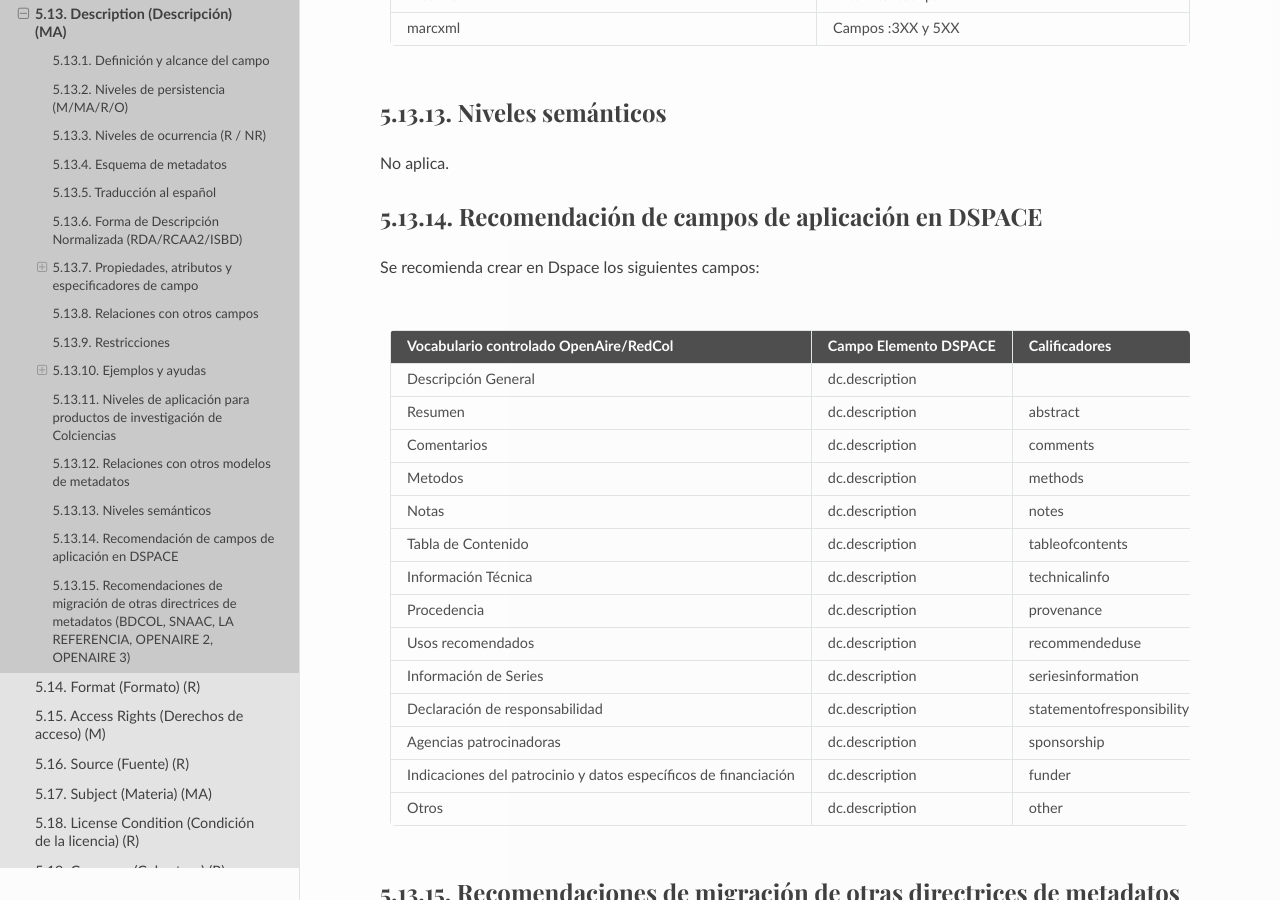
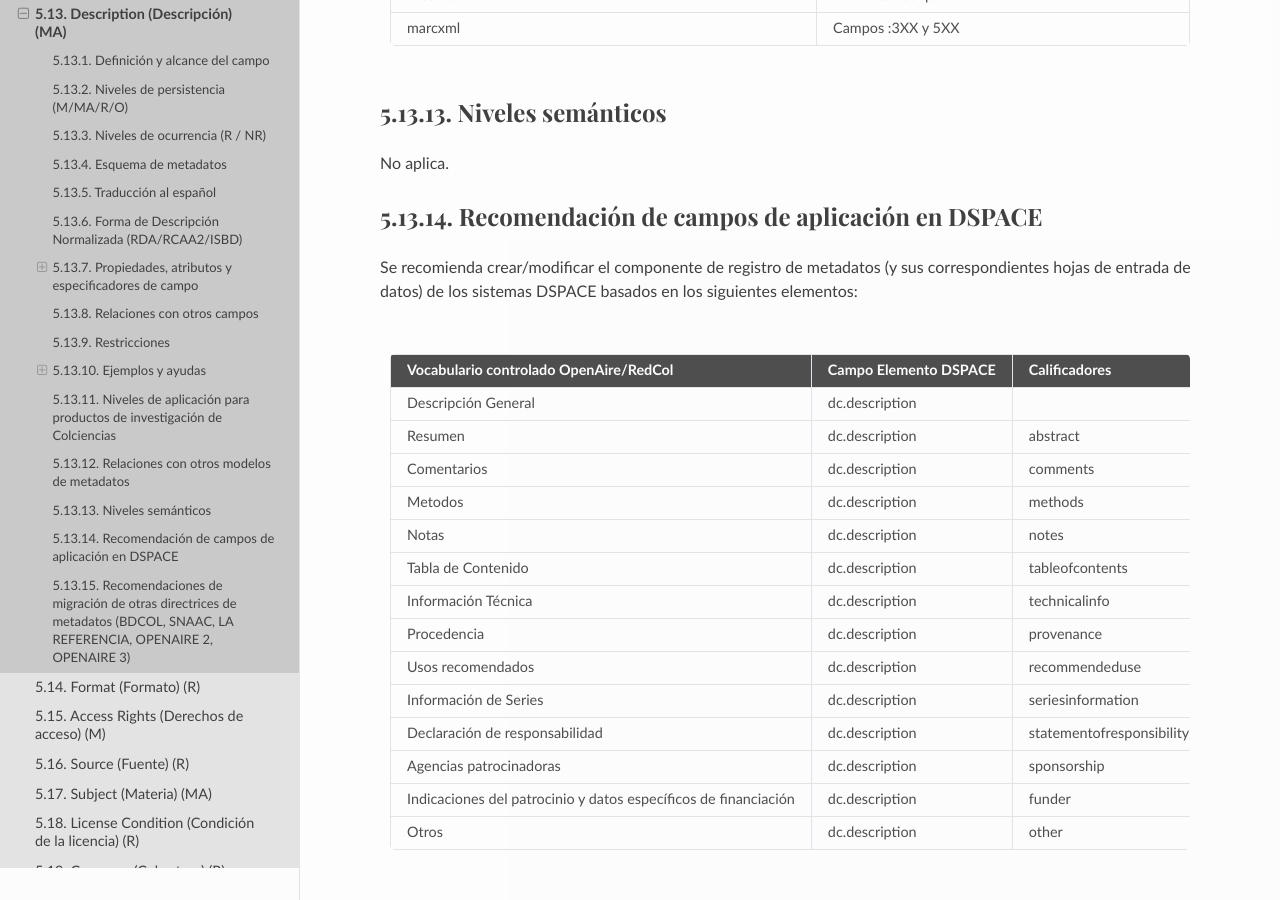
Before and after one commit to rcic/openaire4, a Sphinx documentation site: the page built from docs/field_description.rst, in a window 1280 px wide and 900 px high, scrolled down 4333 px. Built offline with Sphinx 7.4.7 and the Read the Docs theme 2.0.0, drawn with Linux system fonts in a browser that asks for light colours; some web fonts are replaced; a script that is not in the unit is left out.

Commit message:
actualizacion

```diff
--- a/docs/field_description.rst
+++ b/docs/field_description.rst
@@ -216,7 +216,7 @@
 
 Recomendación de campos de aplicación en DSPACE
 -----------------------------------------------
-Se recomienda crear en Dspace los siguientes campos:
+Se recomienda crear/modificar el componente de registro de metadatos (y sus correspondientes hojas de entrada de datos) de los sistemas DSPACE basados en los siguientes elementos:
 
 +-----------------------------------------------------------------+-----------------------+---------------------------+-----------------+
 | Vocabulario controlado OpenAire/RedCol                          | Campo Elemento DSPACE | Calificadores             | Nota de alcance |
```
